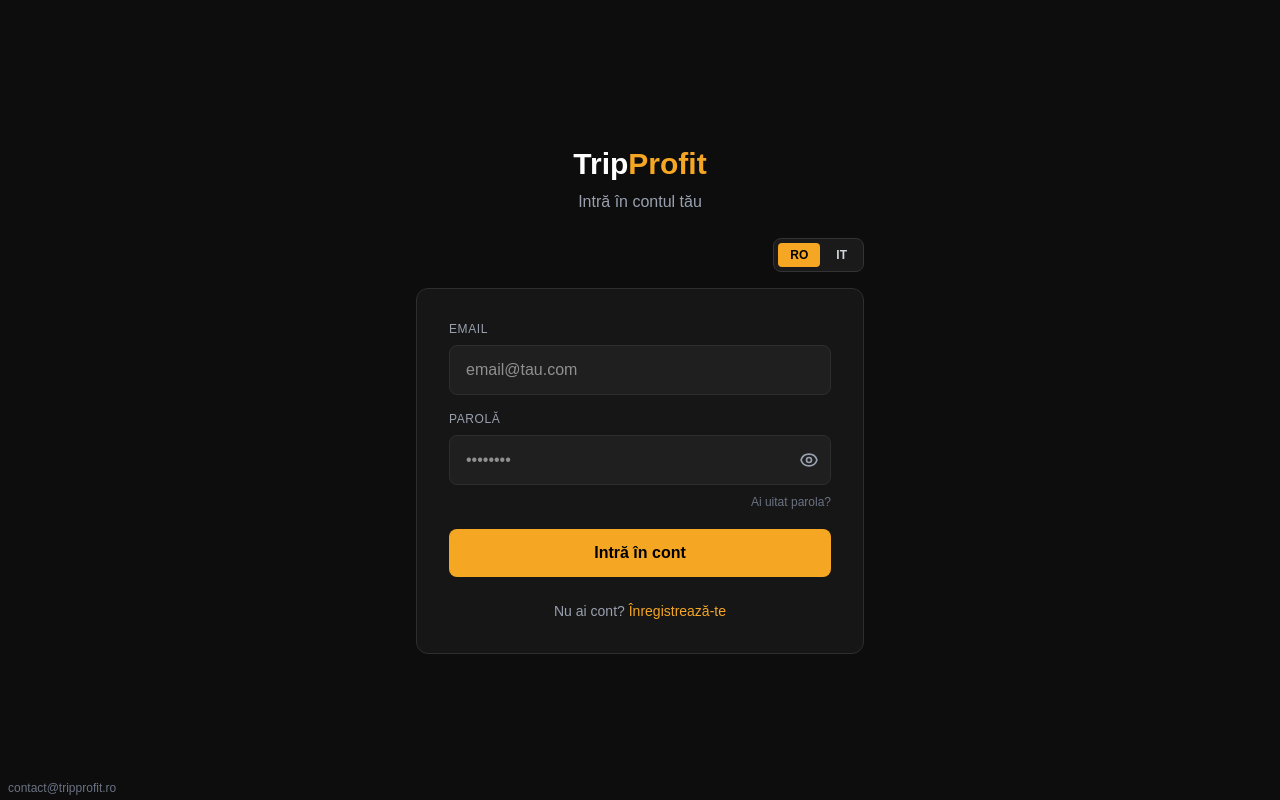
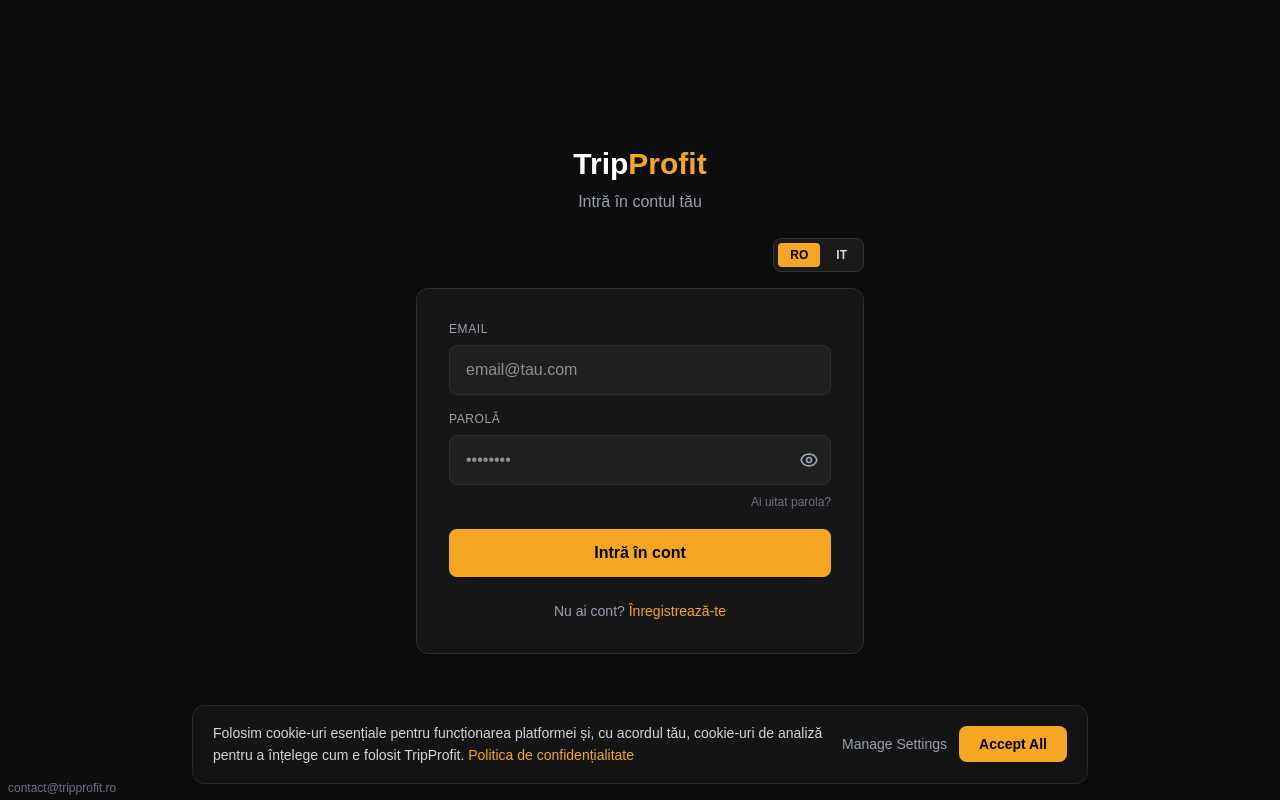
Before and after one commit to GabrielaH19/saas-boilerplate, a Next.js app: page /login in a window 1280 px wide. Built offline with nearby package versions, Linux system fonts and the light colour scheme; no server answers.

Commit message:
Add CookieBanner GDPR consent with analytics toggle

```diff
--- /dev/null
+++ b/app/components/CookieBanner.tsx
@@ -0,0 +1,180 @@
+"use client";
+
+import { useState, useEffect } from "react";
+
+const COOKIE_KEY = "tp_cookie_consent";
+
+type ConsentState = {
+  analytics: boolean;
+  accepted: boolean;
+};
+
+function loadConsent(): ConsentState | null {
+  if (typeof window === "undefined") return null;
+  try {
+    const raw = localStorage.getItem(COOKIE_KEY);
+    if (!raw) return null;
+    return JSON.parse(raw);
+  } catch {
+    return null;
+  }
+}
+
+function saveConsent(state: ConsentState) {
+  localStorage.setItem(COOKIE_KEY, JSON.stringify(state));
+}
+
+function activateAnalytics() {
+  // Activezi GA aici când e gata
+  // ex: window.gtag("consent", "update", { analytics_storage: "granted" });
+  console.log("[TripProfit] Analytics consent granted");
+}
+
+export function CookieBanner() {
+  const [visible, setVisible] = useState(false);
+  const [modalOpen, setModalOpen] = useState(false);
+  const [analyticsToggle, setAnalyticsToggle] = useState(false);
+
+  useEffect(() => {
+    const consent = loadConsent();
+    if (!consent) {
+      setVisible(true);
+    } else if (consent.analytics) {
+      activateAnalytics();
+    }
+  }, []);
+
+  function acceptAll() {
+    const state: ConsentState = { analytics: true, accepted: true };
+    saveConsent(state);
+    activateAnalytics();
+    setVisible(false);
+  }
+
+  function saveSettings() {
+    const state: ConsentState = { analytics: analyticsToggle, accepted: true };
+    saveConsent(state);
+    if (analyticsToggle) activateAnalytics();
+    setModalOpen(false);
+    setVisible(false);
+  }
+
+  if (!visible) return null;
+
+  return (
+    <>
+      {/* Banner */}
+      <div className="fixed bottom-0 left-0 right-0 z-[9999] px-4 pb-4 pointer-events-none">
+        <div className="max-w-4xl mx-auto pointer-events-auto">
+          <div className="bg-[#141414] border border-[#2a2a2a] rounded-xl px-5 py-4 flex flex-col sm:flex-row items-start sm:items-center gap-4 shadow-2xl">
+            {/* Text */}
+            <div className="flex-1 min-w-0">
+              <p className="text-sm text-gray-300 leading-relaxed">
+                Folosim cookie-uri esențiale pentru funcționarea platformei și, cu acordul tău, cookie-uri de analiză pentru a înțelege cum e folosit TripProfit.{" "}
+                <a href="/privacy" className="text-[#f5a623] hover:underline text-sm">
+                  Politica de confidențialitate
+                </a>
+              </p>
+            </div>
+
+            {/* Butoane */}
+            <div className="flex items-center gap-3 shrink-0">
+              <button
+                onClick={() => {
+                  setAnalyticsToggle(false);
+                  setModalOpen(true);
+                }}
+                className="text-sm text-gray-400 hover:text-white transition-colors whitespace-nowrap"
+              >
+                Manage Settings
+              </button>
+              <button
+                onClick={acceptAll}
+                className="bg-[#f5a623] hover:bg-[#e09520] text-black text-sm font-semibold px-5 py-2 rounded-lg transition-colors whitespace-nowrap"
+              >
+                Accept All
+              </button>
+            </div>
+          </div>
+        </div>
+      </div>
+
+      {/* Modal Manage Settings */}
+      {modalOpen && (
+        <div className="fixed inset-0 z-[10000] flex items-center justify-center px-4">
+          {/* Overlay */}
+          <div
+            className="absolute inset-0 bg-black/70 backdrop-blur-sm"
+            onClick={() => setModalOpen(false)}
+          />
+
+          {/* Modal */}
+          <div className="relative bg-[#141414] border border-[#2a2a2a] rounded-2xl w-full max-w-md shadow-2xl">
+            {/* Header */}
+            <div className="flex items-center justify-between px-6 pt-6 pb-4 border-b border-[#1e1e1e]">
+              <h2 className="text-base font-semibold text-white">Setări cookie-uri</h2>
+              <button
+                onClick={() => setModalOpen(false)}
+                className="text-gray-500 hover:text-white transition-colors"
+              >
+                <svg width="18" height="18" viewBox="0 0 24 24" fill="none" stroke="currentColor" strokeWidth="2">
+                  <path d="M18 6L6 18M6 6l12 12" />
+                </svg>
+              </button>
+            </div>
+
+            {/* Continut */}
+            <div className="px-6 py-5 space-y-4">
+
+              {/* Esențiale — mereu ON */}
+              <div className="flex items-start justify-between gap-4">
+                <div>
+                  <p className="text-sm font-medium text-white">Cookie-uri esențiale</p>
+                  <p className="text-xs text-gray-500 mt-1">
+                    Necesare pentru autentificare și funcționarea platformei. Nu pot fi dezactivate.
+                  </p>
+                </div>
+                <div className="shrink-0 mt-0.5">
+                  <div className="w-10 h-5 bg-[#f5a623] rounded-full flex items-center justify-end px-0.5 cursor-not-allowed opacity-70">
+                    <div className="w-4 h-4 bg-white rounded-full" />
+                  </div>
+                </div>
+              </div>
+
+              <div className="border-t border-[#1e1e1e]" />
+
+              {/* Analytics — toggle */}
+              <div className="flex items-start justify-between gap-4">
+                <div>
+                  <p className="text-sm font-medium text-white">Cookie-uri de analiză</p>
+                  <p className="text-xs text-gray-500 mt-1">
+                    Ne ajută să înțelegem cum e folosit TripProfit (Google Analytics). Datele sunt anonimizate.
+                  </p>
+                </div>
+                <button
+                  onClick={() => setAnalyticsToggle(!analyticsToggle)}
+                  className={`shrink-0 mt-0.5 w-10 h-5 rounded-full flex items-center px-0.5 transition-colors duration-200 ${
+                    analyticsToggle ? "bg-[#f5a623] justify-end" : "bg-[#2a2a2a] justify-start"
+                  }`}
+                >
+                  <div className="w-4 h-4 bg-white rounded-full shadow" />
+                </button>
+              </div>
+
+            </div>
+
+            {/* Footer */}
+            <div className="px-6 pb-6 flex gap-3">
+              <button
+                onClick={saveSettings}
+                className="flex-1 bg-[#f5a623] hover:bg-[#e09520] text-black text-sm font-semibold py-2.5 rounded-lg transition-colors"
+              >
+                Salvează preferințele
+              </button>
+            </div>
+          </div>
+        </div>
+      )}
+    </>
+  );
+}
--- a/app/layout.tsx
+++ b/app/layout.tsx
@@ -1,6 +1,7 @@
 import type { Metadata } from "next";
 import "./globals.css";
 import { LanguageProvider } from "./lib/LanguageContext";
+import { CookieBanner } from "@/app/components/CookieBanner";
 
 export const metadata: Metadata = {
   title: "TripProfit",
@@ -17,6 +18,7 @@
       <body>
         <LanguageProvider>
           {children}
+          <CookieBanner />
         <a href="mailto:contact@tripprofit.ro" className="fixed bottom-1 left-2 text-xs text-gray-500 hover:text-gray-300 z-50">contact@tripprofit.ro</a>
         </LanguageProvider>
       </body>
```
